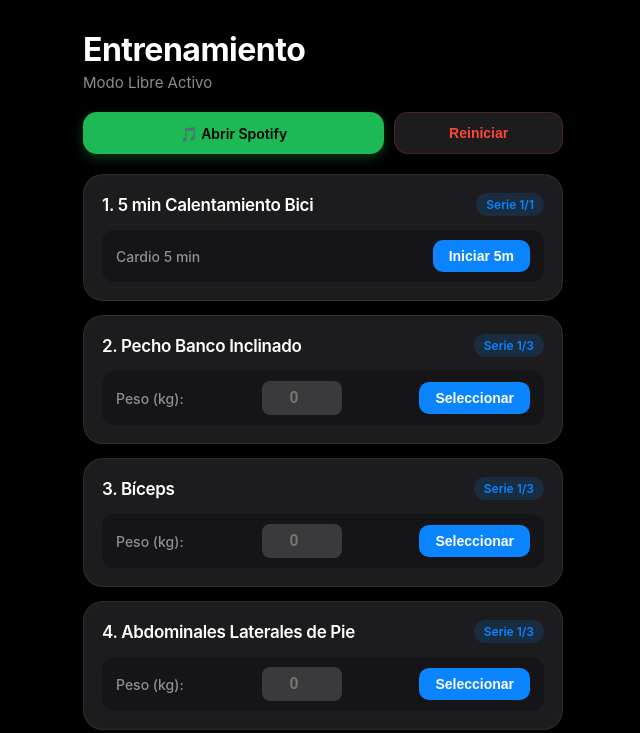
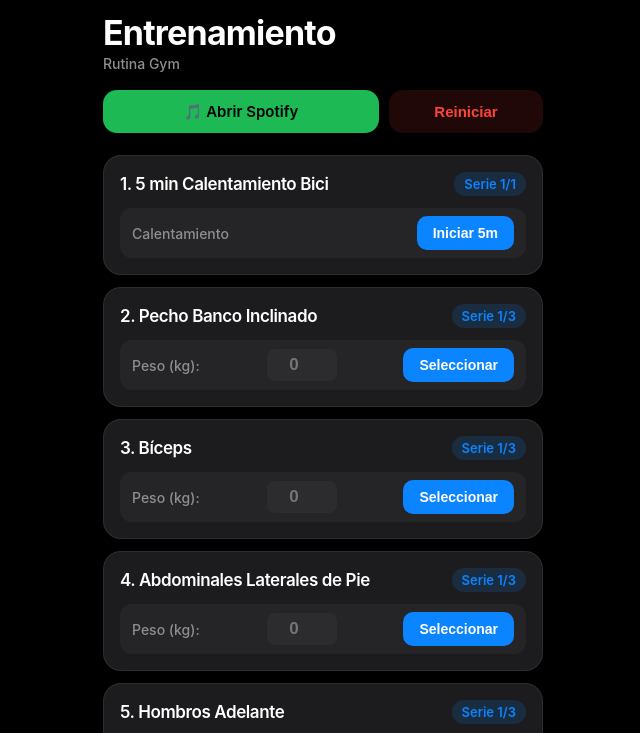
Before and after one commit to Julito71/App_Gym, a website: page index.html in a window 1280 px wide. Shown: the top 733 px of the page, without its empty margins (317-957 px from the left). Drawn offline with Linux system fonts and the light colour scheme.

Commit message:
Actualizacion limpia de interfaz nativa Apple sin barra inferior

```diff
--- a/index.html
+++ b/index.html
@@ -2,13 +2,15 @@
 <html lang="es">
 <head>
     <meta charset="UTF-8">
-    <meta name="viewport" content="width=device-width, initial-scale=1.0, user-scalable=no">
-    <title>Gym Pro - Apple Style</title>
+    <meta name="viewport" content="width=device-width, initial-scale=1.0, user-scalable=no, viewport-fit=cover">
+    <meta name="apple-mobile-web-app-capable" content="yes">
+    <meta name="apple-mobile-web-app-status-bar-style" content="black-translucent">
+    <title>Entrenamiento</title>
     <style>
         :root {
             --ios-bg: #000000;
             --ios-card: #1c1c1e;
-            --ios-card-elevated: #2c2c2e;
+            --ios-card-active: #2c2c2e;
             --ios-blue: #0a84ff;
             --ios-green: #30d158;
             --ios-orange: #ff9f0a;
@@ -18,45 +20,49 @@
             --ios-border: rgba(255, 255, 255, 0.08);
         }
 
+        * {
+            box-sizing: border-box;
+            -webkit-tap-highlight-color: transparent;
+        }
+
         body {
-            font-family: -apple-system, BlinkMacSystemFont, "SF Pro Display", "SF Pro Text", "Helvetica Neue", Helvetica, Arial, sans-serif;
+            font-family: -apple-system, BlinkMacSystemFont, "SF Pro Display", "SF Pro Text", system-ui, sans-serif;
             background-color: var(--ios-bg);
             color: var(--ios-text);
             margin: 0;
-            padding: 20px 16px 60px 16px;
+            padding: calc(env(safe-area-inset-top) + 12px) 16px calc(env(safe-area-inset-bottom) + 30px) 16px;
             -webkit-font-smoothing: antialiased;
         }
 
         .app-container {
-            max-width: 480px;
+            max-width: 440px;
             margin: 0 auto;
         }
 
+        /* Header Apple Fitness */
         .app-header {
-            display: flex;
-            justify-content: space-between;
-            align-items: flex-end;
-            margin-bottom: 20px;
-            padding-top: 10px;
+            margin-bottom: 18px;
         }
 
-        .app-title-group h1 {
-            font-size: 32px;
+        .app-header h1 {
+            font-size: 34px;
             font-weight: 700;
             margin: 0;
-            letter-spacing: -0.5px;
+            letter-spacing: -0.8px;
         }
 
-        .app-title-group p {
-            font-size: 15px;
+        .app-header p {
+            font-size: 14px;
             color: var(--ios-subtext);
-            margin: 4px 0 0 0;
+            margin: 2px 0 0 0;
+            font-weight: 500;
         }
 
+        /* Botones superiores */
         .top-actions {
             display: flex;
             gap: 10px;
-            margin-bottom: 20px;
+            margin-bottom: 22px;
         }
 
         .btn-ios-spotify {
@@ -66,61 +72,58 @@
             padding: 12px 16px;
             border-radius: 14px;
             font-weight: 600;
-            font-size: 14px;
+            font-size: 15px;
             display: flex;
             align-items: center;
             justify-content: center;
             gap: 6px;
             text-decoration: none;
             flex: 2;
-            box-shadow: 0 4px 12px rgba(29, 185, 84, 0.3);
         }
 
-        .btn-ios-secondary {
-            background-color: var(--ios-card);
+        .btn-ios-reset {
+            background-color: rgba(255, 69, 58, 0.12);
             color: var(--ios-red);
-            border: 1px solid rgba(255, 69, 58, 0.2);
+            border: none;
             padding: 12px 16px;
             border-radius: 14px;
             font-weight: 600;
-            font-size: 14px;
+            font-size: 15px;
             cursor: pointer;
             flex: 1;
         }
 
+        /* Tarjetas de Ejercicio Estilo Apple */
         .exercise-card {
             background-color: var(--ios-card);
-            border-radius: 20px;
-            padding: 18px;
-            margin-bottom: 14px;
+            border-radius: 18px;
+            padding: 16px;
+            margin-bottom: 12px;
             border: 1px solid var(--ios-border);
-            transition: all 0.25s cubic-bezier(0.25, 1, 0.5, 1);
         }
 
         .exercise-card.active {
-            background-color: var(--ios-card-elevated);
-            border: 2px solid var(--ios-blue);
-            box-shadow: 0 8px 24px rgba(10, 132, 255, 0.25);
+            background-color: var(--ios-card-active);
+            border: 1.5px solid var(--ios-blue);
         }
 
         .exercise-header {
             display: flex;
             justify-content: space-between;
             align-items: center;
-            margin-bottom: 14px;
+            margin-bottom: 12px;
         }
 
         .exercise-name {
             font-size: 17px;
             font-weight: 600;
-            color: var(--ios-text);
-            letter-spacing: -0.3px;
+            letter-spacing: -0.4px;
         }
 
         .exercise-badge {
             background: rgba(10, 132, 255, 0.15);
             color: var(--ios-blue);
-            font-size: 12px;
+            font-size: 13px;
             font-weight: 600;
             padding: 4px 10px;
             border-radius: 20px;
@@ -131,12 +134,12 @@
             color: var(--ios-green);
         }
 
-        .exercise-footer {
+        .exercise-row {
             display: flex;
             align-items: center;
             justify-content: space-between;
-            background: rgba(0, 0, 0, 0.25);
-            padding: 10px 14px;
+            background: rgba(255, 255, 255, 0.04);
+            padding: 8px 12px;
             border-radius: 12px;
         }
 
@@ -147,14 +150,14 @@
         }
 
         input[type="number"] {
-            background: #3a3a3c;
+            background: #2c2c2e;
             border: none;
             border-radius: 8px;
             color: #ffffff;
-            font-size: 16px;
+            font-size: 17px;
             font-weight: 600;
-            padding: 8px;
-            width: 64px;
+            padding: 6px 10px;
+            width: 70px;
             text-align: center;
             outline: none;
         }
@@ -163,7 +166,7 @@
             background-color: var(--ios-blue);
             color: #ffffff;
             border: none;
-            padding: 8px 16px;
+            padding: 9px 16px;
             border-radius: 10px;
             font-size: 14px;
             font-weight: 600;
@@ -176,26 +179,29 @@
         }
 
         .btn-action.disabled {
-            background-color: #3a3a3c;
+            background-color: #2c2c2e;
             color: var(--ios-subtext);
             cursor: not-allowed;
+            opacity: 0.5;
         }
 
+        /* Island Timer (Aviso superior) */
         .timer-island {
             position: fixed;
-            top: 16px;
+            top: calc(env(safe-area-inset-top) + 8px);
             left: 50%;
             transform: translateX(-50%) translateY(-100px);
-            background: rgba(28, 28, 30, 0.92);
-            backdrop-filter: blur(25px);
-            border: 1px solid rgba(255, 255, 255, 0.15);
-            border-radius: 30px;
-            padding: 10px 22px;
+            background: rgba(28, 28, 30, 0.94);
+            backdrop-filter: blur(20px);
+            -webkit-backdrop-filter: blur(20px);
+            border: 1px solid rgba(255, 255, 255, 0.12);
+            border-radius: 25px;
+            padding: 8px 20px;
             display: flex;
             align-items: center;
-            gap: 12px;
-            box-shadow: 0 12px 40px rgba(0,0,0,0.8);
-            transition: transform 0.4s cubic-bezier(0.175, 0.885, 0.32, 1.275);
+            gap: 10px;
+            box-shadow: 0 10px 30px rgba(0,0,0,0.8);
+            transition: transform 0.35s cubic-bezier(0.16, 1, 0.3, 1);
             z-index: 2000;
         }
 
@@ -204,15 +210,15 @@
         }
 
         .timer-value {
-            font-size: 17px;
+            font-size: 16px;
             font-weight: 700;
             color: var(--ios-orange);
         }
 
         .history-box {
             background-color: var(--ios-card);
-            border-radius: 20px;
-            padding: 18px;
+            border-radius: 18px;
+            padding: 16px;
             margin-top: 24px;
             border: 1px solid var(--ios-border);
         }
@@ -229,22 +235,20 @@
 
 <div class="app-container">
     <header class="app-header">
-        <div class="app-title-group">
-            <h1>Entrenamiento</h1>
-            <p>Modo Libre Activo</p>
-        </div>
+        <h1>Entrenamiento</h1>
+        <p>Rutina Gym</p>
     </header>
 
     <div class="top-actions">
         <a href="spotify://" class="btn-ios-spotify">🎵 Abrir Spotify</a>
-        <button class="btn-ios-secondary" onclick="resetRoutine()">Reiniciar</button>
+        <button class="btn-ios-reset" onclick="resetRoutine()">Reiniciar</button>
     </div>
 
     <div id="exercises-list"></div>
 
     <div class="history-box">
-        <div style="display:flex; justify-content:space-between; align-items:center; margin-bottom:12px;">
-            <span style="font-weight:600; font-size:15px; color:var(--ios-blue);">Historial de Sesión</span>
+        <div style="display:flex; justify-content:space-between; align-items:center; margin-bottom:10px;">
+            <span style="font-weight:600; font-size:15px; color:var(--ios-blue);">Historial de Hoy</span>
             <button onclick="clearHistory()" style="background:none; border:none; color:var(--ios-red); font-size:12px; cursor:pointer;">Limpiar</button>
         </div>
         <div id="history-list"></div>
@@ -336,7 +340,7 @@
 
     function startBikeTimer(exIdx) {
         selectExercise(1);
-        startTimer(300, "🚴 Bici (5m)", () => {
+        startTimer(300, "🚴 Bici 5m", () => {
             logHistory("5 min Calentamiento Bici", 1, "Sin peso");
             localStorage.setItem(`set_current_1`, 2);
             localStorage.removeItem('active_exercise_id');
@@ -362,7 +366,7 @@
 
             let actionButton = '';
             if (isFinished) {
-                actionButton = `<span class="exercise-badge completed">Completado</span>`;
+                actionButton = `<span class="exercise-badge completed">✓ Listo</span>`;
             } else if (ex.isBike) {
                 actionButton = `<button class="btn-action" onclick="startBikeTimer(${exIdx})">Iniciar 5m</button>`;
             } else if (isActive) {
@@ -376,8 +380,8 @@
                     <span class="exercise-name">${exIdx + 1}. ${ex.name}</span>
                     <span class="exercise-badge ${isFinished ? 'completed' : ''}">${isFinished ? '✓' : `Serie ${Math.min(currentSet, ex.totalSets)}/${ex.totalSets}`}</span>
                 </div>
-                <div class="exercise-footer">
-                    <span class="exercise-meta">${ex.weights ? 'Peso (kg):' : (ex.isBike ? 'Cardio 5 min' : 'Libre')}</span>
+                <div class="exercise-row">
+                    <span class="exercise-meta">${ex.weights ? 'Peso (kg):' : (ex.isBike ? 'Calentamiento' : 'Sin peso')}</span>
                     ${ex.weights ? `<input type="number" inputmode="decimal" pattern="[0-9]*" value="${savedWeight}" placeholder="0" onchange="saveWeight(${ex.id}, this.value)">` : ''}
                     ${actionButton}
                 </div>
@@ -406,21 +410,21 @@
         const historyEl = document.getElementById('history-list');
         const history = JSON.parse(localStorage.getItem('routine_history_full') || '[]');
         if (history.length === 0) {
-            historyEl.innerHTML = '<div class="history-row">Sin registros en esta sesión.</div>';
+            historyEl.innerHTML = '<div class="history-row">Sin registros hoy.</div>';
             return;
         }
-        historyEl.innerHTML = history.slice(0, 25).map(item => `<div class="history-row"><strong>${item.time}</strong>: ${item.text}</div>`).join('');
+        historyEl.innerHTML = history.slice(0, 20).map(item => `<div class="history-row"><strong>${item.time}</strong>: ${item.text}</div>`).join('');
     }
 
     function clearHistory() {
-        if (confirm("¿Borrar el historial guardado?")) {
+        if (confirm("¿Borrar el historial?")) {
             localStorage.removeItem('routine_history_full');
             renderHistory();
         }
     }
 
     function resetRoutine() {
-        if (confirm("¿Reiniciar el progreso de la rutina de hoy?")) {
+        if (confirm("¿Reiniciar la rutina de hoy?")) {
             exercises.forEach(ex => {
                 localStorage.removeItem(`set_current_${ex.id}`);
             });
```
